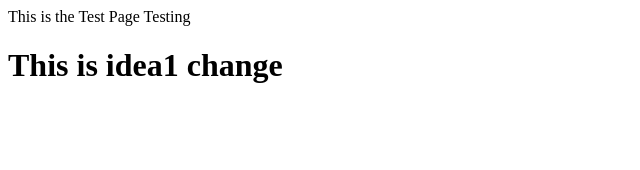
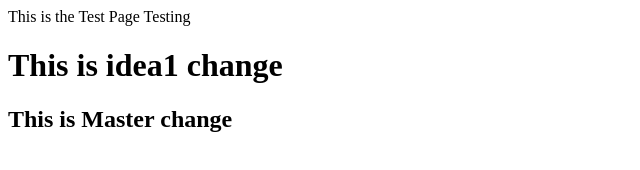
Before and after one commit to pskselvam/webrepo, a plain HTML site: page index.html in a window 1280 px wide. Shown: the whole page, without its empty margins (0-640 px from the left). Drawn offline with Linux system fonts and the light colour scheme.

Commit message:
master change

```diff
--- a/index.html
+++ b/index.html
@@ -1,2 +1,3 @@
 <html>This is the Test Page Testing</html>
 <h1>This is idea1 change</h1>
+<h2>This is Master change</h2>
```
